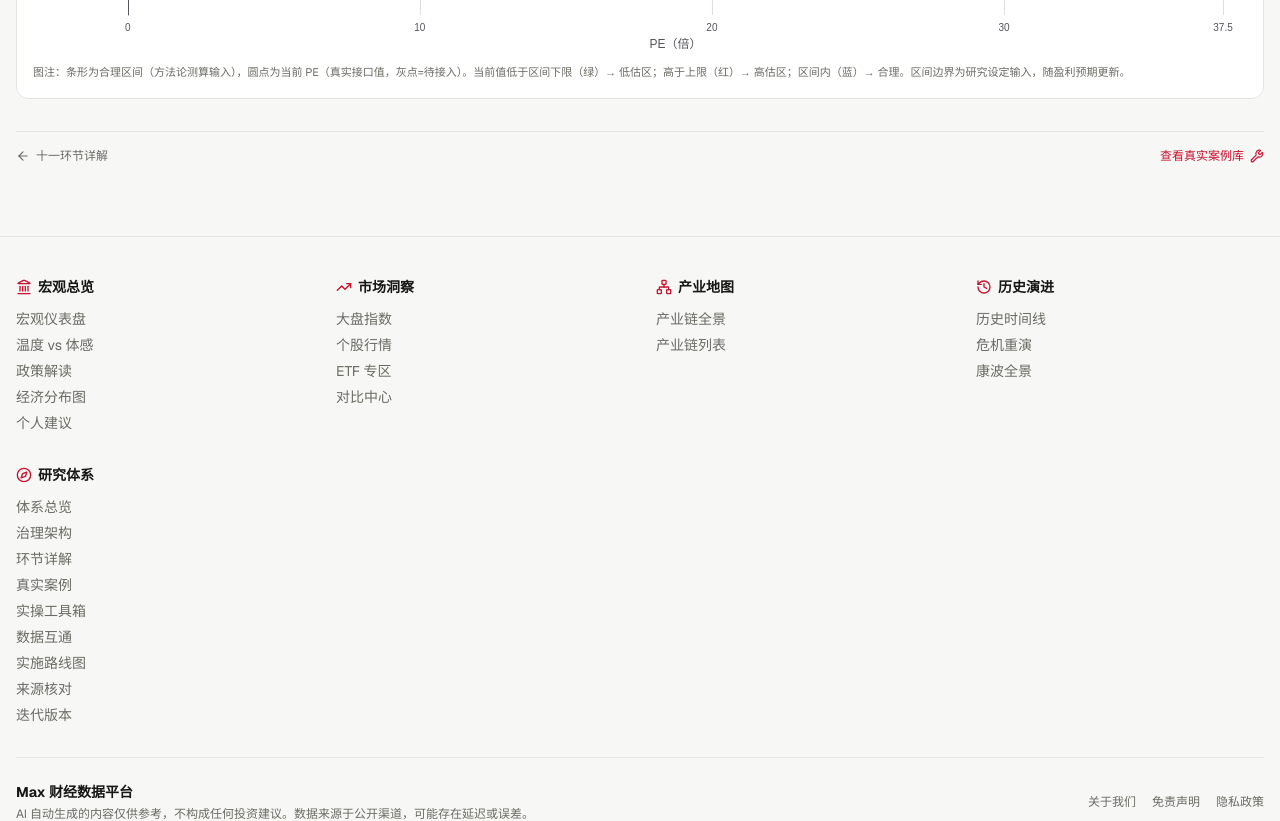
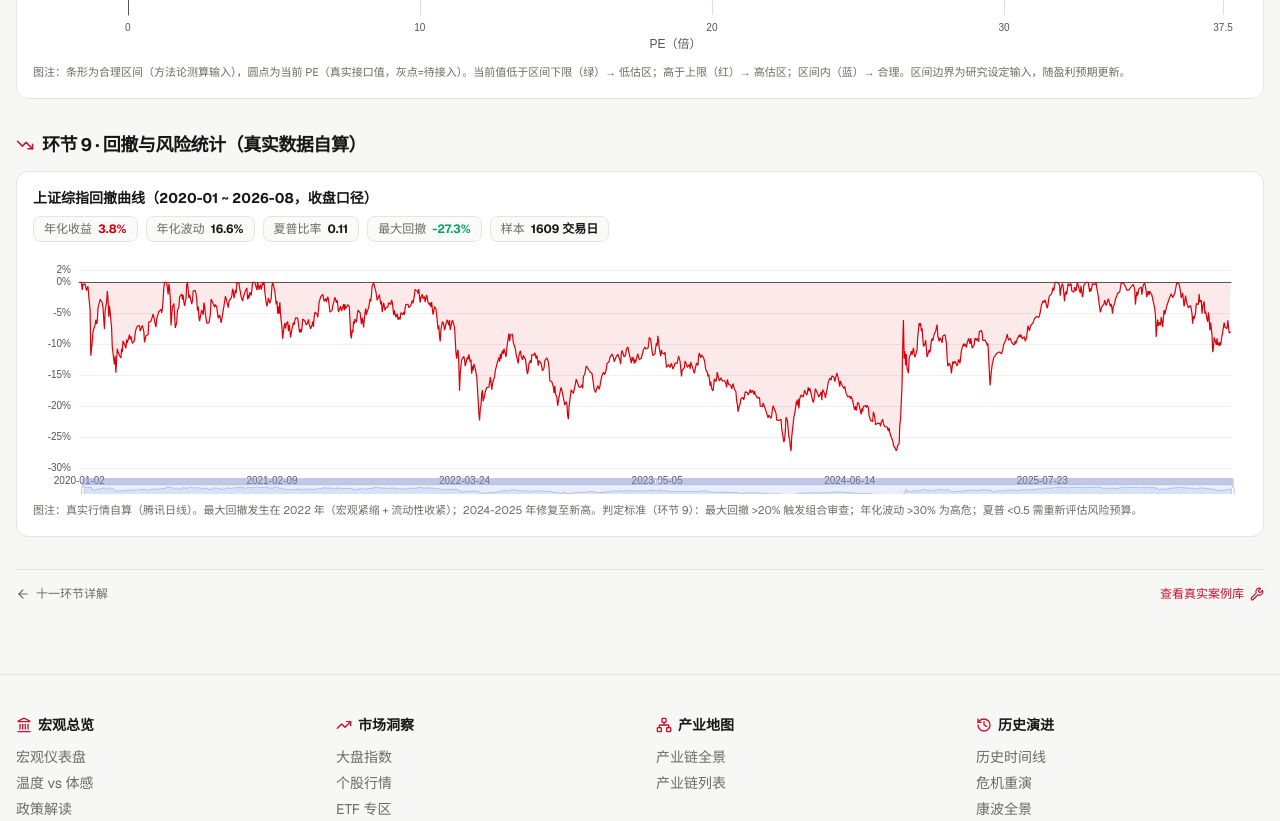
Before and after one commit to iiiii-com/max-fm, a Next.js app: page /gmrds/toolkit in a window 1280 px wide. Shown: the part 1680-2501 px from the top of the page. Built offline with nearby package versions, Linux system fonts and the light colour scheme; no server answers.

Commit message:
fix: 画图不可用决定性根因（SVG覆盖层高度塌陷0）+ 工具箱扩充回撤风险统计 + 体系导航精简至6项

```diff
--- a/app/gmrds/toolkit/page.tsx
+++ b/app/gmrds/toolkit/page.tsx
@@ -1,15 +1,52 @@
 import Link from "next/link";
-import { ArrowLeft, Wrench, CandlestickChart, Radar as RadarIcon, Scale } from "lucide-react";
+import { ArrowLeft, Wrench, CandlestickChart, Radar as RadarIcon, Scale, TrendingDown } from "lucide-react";
 import KlinePatternChart from "@/components/gmrds/KlinePatternChart";
 import RadarChart from "@/components/gmrds/RadarChart";
 import ValuationBand from "@/components/gmrds/ValuationBand";
+import DrawdownChart from "@/components/gmrds/DrawdownChart";
 import shanghaiSample from "@/data/shanghai-sample.json";
+import shIndex from "@/data/sh-index.json";
 
 export const metadata = { title: "实操工具箱 | 研究体系 GMRDS" };
+
+/** 真实回撤统计（上证 2020 起，收盘口径自算） */
+function drawdownStats() {
+  const closes: Array<[string, number]> = (shIndex as [string, number, number, number, number, number][])
+    .filter((b) => b[0] >= "2020-01-01")
+    .map((b) => [b[0], b[2]]);
+  if (closes.length < 2) return { stats: [], dd: [] };
+  const rets: number[] = [];
+  for (let i = 1; i < closes.length; i++) rets.push((closes[i][1] / closes[i - 1][1] - 1) * 100);
+  const mean = rets.reduce((a, b) => a + b, 0) / rets.length;
+  const sd = Math.sqrt(rets.reduce((a, r) => a + (r - mean) ** 2, 0) / rets.length);
+  const annRet = (Math.pow(closes[closes.length - 1][1] / closes[0][1], 252 / rets.length) - 1) * 100;
+  const annVol = sd * Math.sqrt(252);
+  const sharpe = (annRet - 2) / annVol;
+  let peak = closes[0][1];
+  let maxDD = 0;
+  const dd: Array<{ date: string; dd: number }> = [];
+  for (const [d, c] of closes) {
+    if (c > peak) peak = c;
+    const cur = (c / peak - 1) * 100;
+    if (cur < maxDD) maxDD = cur;
+    dd.push({ date: d, dd: Math.round(cur * 100) / 100 });
+  }
+  return {
+    stats: [
+      { label: "年化收益", value: `${annRet.toFixed(1)}%`, tone: annRet >= 0 ? ("up" as const) : ("down" as const) },
+      { label: "年化波动", value: `${annVol.toFixed(1)}%`, tone: "plain" as const },
+      { label: "夏普比率", value: sharpe.toFixed(2), tone: "plain" as const },
+      { label: "最大回撤", value: `${maxDD.toFixed(1)}%`, tone: "down" as const },
+      { label: "样本", value: `${closes.length} 交易日`, tone: "plain" as const },
+    ],
+    dd,
+  };
+}
 
 export default function ToolkitPage() {
   // 真实数据：上证 2024-08 ~ 2025-06（219 根，腾讯日线）
   const bars = shanghaiSample as Array<{ date: string; open: number; close: number; high: number; low: number; volume: number }>;
+  const risk = drawdownStats();
 
   // 买卖点标注（基于真实行情验证的关键点位）
   const marks = [
@@ -127,6 +164,22 @@ export default function ToolkitPage() {
         />
       </section>
 
+      {/* 回撤与风险统计 */}
+      <section id="risk" className="scroll-mt-20">
+        <h2 className="flex items-center gap-2 font-bold text-lg tracking-tight mb-3">
+          <TrendingDown className="w-4.5 h-4.5 text-primary" /> 环节 9 · 回撤与风险统计（真实数据自算）
+        </h2>
+        <DrawdownChart
+          ddSeries={risk.dd}
+          stats={risk.stats}
+          title="上证综指回撤曲线（2020-01 ~ 2026-08，收盘口径）"
+          caption={
+            "图注：真实行情自算（腾讯日线）。最大回撤发生在 2022 年（宏观紧缩 + 流动性收紧）；2024-2025 年修复至新高。" +
+            "判定标准（环节 9）：最大回撤 >20% 触发组合审查；年化波动 >30% 为高危；夏普 <0.5 需重新评估风险预算。"
+          }
+        />
+      </section>
+
       <div className="flex items-center justify-between border-t border-border pt-4">
         <Link href="/gmrds/flow" className="inline-flex items-center gap-1.5 text-xs font-medium text-muted hover:text-primary">
           <ArrowLeft className="w-3.5 h-3.5" /> 十一环节详解
--- a/components/charts/KlineAnnotations.tsx
+++ b/components/charts/KlineAnnotations.tsx
@@ -494,10 +494,11 @@ export default function KlineAnnotations({ chart, activeTool, annotations, onCha
   const all = [...(draft ? [draft] : []), ...annotations];
 
   return (
-    <div className="relative">
+    // 关键：svg 直接覆盖在图表容器上（AnnotatableChart 提供 relative 容器），
+    // 必须 absolute + w-full h-full 撑满，否则包装 div 高度塌陷为 0 → 画线层点不到
     <svg
       ref={svgRef}
-        className="absolute inset-0 z-10 kline-ann-svg"
+      className="absolute inset-0 z-10 w-full h-full kline-ann-svg"
       style={{ touchAction: activeTool === "select" ? "manipulation" : "none", cursor: activeTool === "select" ? "default" : "crosshair" }}
       onPointerDown={onPointerDown}
       onPointerMove={onPointerMove}
@@ -512,6 +513,5 @@ export default function KlineAnnotations({ chart, activeTool, annotations, onCha
         </g>
       ))}
     </svg>
-    </div>
   );
 }
--- /dev/null
+++ b/components/gmrds/DrawdownChart.tsx
@@ -0,0 +1,87 @@
+"use client";
+
+import { useMemo } from "react";
+import EChart from "@/components/charts/EChart";
+import type { EChartsOption } from "@/components/charts/echarts";
+
+export interface DrawdownPoint {
+  date: string;
+  dd: number; // 回撤百分比（负值）
+}
+
+/**
+ * 回撤曲线与风险统计（环节 9 风险评估实操）
+ * 用真实行情自算：年化收益 / 年化波动 / 夏普 / 最大回撤 / 回撤持续。
+ */
+export default function DrawdownChart({
+  ddSeries,
+  stats,
+  title,
+  caption,
+}: {
+  ddSeries: DrawdownPoint[];
+  stats: { label: string; value: string; tone?: "up" | "down" | "plain" }[];
+  title?: string;
+  caption?: string;
+}) {
+  const option = useMemo<EChartsOption>(() => {
+    return {
+      animation: false,
+      grid: { left: 46, right: 16, top: 16, bottom: 26 },
+      tooltip: {
+        trigger: "axis",
+        backgroundColor: "rgba(255,255,255,0.96)",
+        borderColor: "#cbd5e1",
+        textStyle: { color: "#1e293b", fontSize: 12 },
+        formatter: (params: any) => {
+          const arr = Array.isArray(params) ? params : [params];
+          const i = arr[0]?.dataIndex ?? 0;
+          const p = ddSeries[i];
+          if (!p) return "";
+          return `<b>${p.date}</b><br/>回撤 <b style="color:#d7000b">${p.dd.toFixed(2)}%</b>`;
+        },
+      },
+      xAxis: {
+        type: "category",
+        data: ddSeries.map((d) => d.date),
+        axisLabel: { fontSize: 10, interval: Math.floor(ddSeries.length / 6) },
+      },
+      yAxis: {
+        type: "value",
+        axisLabel: { fontSize: 10, formatter: "{value}%" },
+        splitLine: { lineStyle: { color: "#eef0ec" } },
+        max: 2,
+      },
+      dataZoom: [
+        { type: "inside", start: 0, end: 100 },
+        { type: "slider", height: 14, bottom: 2, start: 0, end: 100 },
+      ],
+      series: [
+        {
+          name: "回撤",
+          type: "line",
+          data: ddSeries.map((d) => d.dd),
+          showSymbol: false,
+          lineStyle: { color: "#d7000b", width: 1.2 },
+          areaStyle: { color: "rgba(215,0,11,0.12)" },
+        },
+      ],
+    };
+  }, [ddSeries]);
+
+  return (
+    <figure className="rounded-xl border border-border bg-card p-4">
+      {title && <p className="text-sm font-bold mb-2">{title}</p>}
+      <div className="flex flex-wrap gap-2 mb-3">
+        {stats.map((s) => (
+          <span key={s.label} className="inline-flex items-baseline gap-1.5 px-2.5 py-1 rounded-lg border border-border bg-background/60 text-xs">
+            <span className="text-muted">{s.label}</span>
+            <b style={{ color: s.tone === "up" ? "#d7000b" : s.tone === "down" ? "#0aa06e" : "var(--foreground)" }}>{s.value}</b>
+          </span>
+        ))}
+      </div>
+      <EChart option={option} height={240} />
+      {caption && <figcaption className="text-[11px] text-muted mt-2 leading-relaxed">{caption}</figcaption>}
+    </figure>
+  );
+}
--- a/components/layout/nav.ts
+++ b/components/layout/nav.ts
@@ -100,18 +100,15 @@ export const NAV: NavGroup[] = [
   {
     href: "/gmrds",
     label: "研究体系",
-    desc: "GMRDS · 十二大学院 · 决策流程 · 路线图",
+    desc: "GMRDS · 十二学院 · 决策流程 · 工具箱",
     icon: Compass,
     children: [
       { href: "/gmrds", label: "体系总览", desc: "四大阶段 · 十一环节决策链", icon: Library },
       { href: "/gmrds/governance", label: "治理架构", desc: "十二学院 + 决策委员会 · 职责边界", icon: Landmark },
-      { href: "/gmrds/flow", label: "环节详解", desc: "十一环节 · 操作步骤/判断标准/工具", icon: Workflow },
+      { href: "/gmrds/flow", label: "环节实操", desc: "操作步骤 · 判断标准 · 执行工具", icon: Workflow },
+      { href: "/gmrds/toolkit", label: "实操工具箱", desc: "K线买卖点 · 雷达图 · 估值 · 回撤", icon: Wrench },
       { href: "/gmrds/cases", label: "真实案例", desc: "安然·雷曼·可口可乐·特斯拉·瑞幸·微软", icon: BookOpenCheck },
-      { href: "/gmrds/toolkit", label: "实操工具箱", desc: "K线买卖点 · 雷达图 · 估值区间", icon: Wrench },
-      { href: "/gmrds/data-platform", label: "数据互通", desc: "三层数据映射 · 字段标准 · 联动", icon: Database },
-      { href: "/gmrds/implementation", label: "实施路线图", desc: "P0/P1/P2 · 里程碑 · 技术选型", icon: Rocket },
-      { href: "/gmrds/sources", label: "来源核对", desc: "数据来源 · 核验结果 · 口径", icon: ShieldCheck },
-      { href: "/gmrds/roadmap", label: "迭代版本", desc: "V1 基础 → V2 专业 → V3 平台", icon: History },
+      { href: "/gmrds/roadmap", label: "发展路线", desc: "V1 基础 → V2 专业 → V3 平台 · 实施", icon: History },
     ],
   },
 ];
```
Lines whose indentation alone changed are shown as unchanged.
